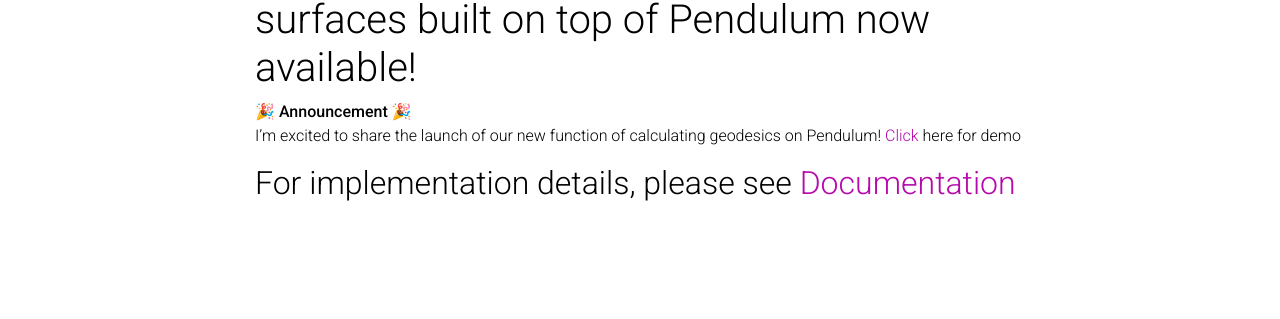
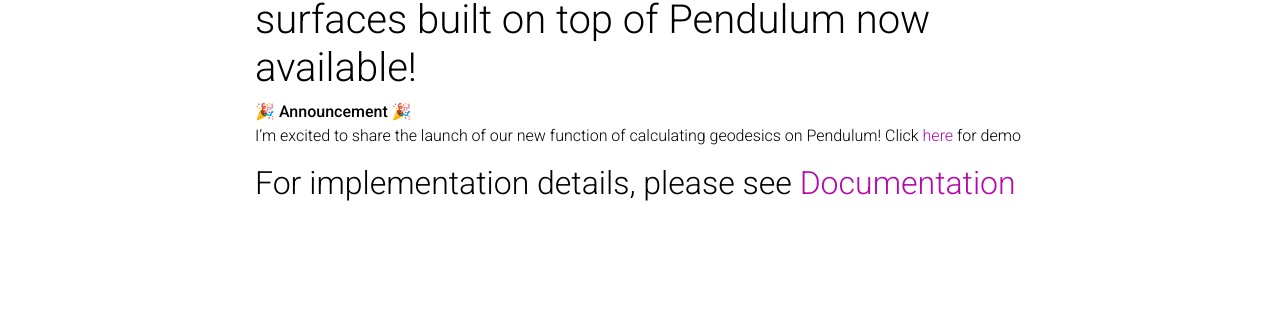
Before and after one commit to jiawei-zhang-a/New-Personal_website, a Jekyll site: the page built from _news/announcement_3.md, in a window 1280 px wide. Shown: the part 291-610 px from the top of the page. Built offline with Jekyll 4.4.1, drawn with Linux system fonts in a browser that asks for light colours; comment, search, counter and statistics services are not loaded; a style sheet for code colours, icons or effects is not loaded.

Commit message:
Minor fix

```diff
--- a/_news/announcement_3.md
+++ b/_news/announcement_3.md
@@ -8,7 +8,7 @@
 # Calculating geodesics on revolutionary surfaces built on top of Pendulum now available!
 
 🎉 **Announcement** 🎉
-I'm excited to share the launch of our new function of calculating geodesics on Pendulum! [Click](https://cloudnest.org/pendulum/geodesics/) here for demo
+I'm excited to share the launch of our new function of calculating geodesics on Pendulum! Click [here](https://cloudnest.org/pendulum/geodesics/) for demo
 
 For implementation details, please see [Documentation](https://github.com/Pendulum-Calculator/Pendulum-beta/blob/main/doc/DOCUMENTATION.md)
 ---
```
